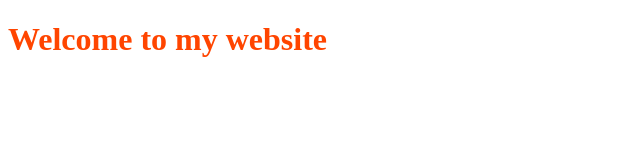
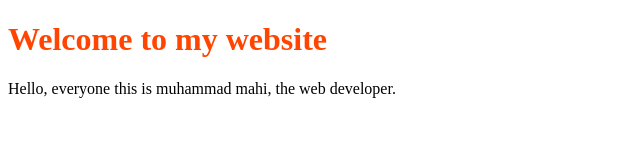
Before and after one commit to mahii060/my-second-repo, a plain HTML site: page index.html in a window 1280 px wide. Shown: the whole page, without its empty margins (0-640 px from the left). Drawn offline with Linux system fonts and the light colour scheme.

Commit message:
paragraph added

```diff
--- a/index.html
+++ b/index.html
@@ -11,6 +11,8 @@
 
 <body>
     <h1>Welcome to my website</h1>
+    <p>Hello, everyone this is muhammad mahi, the web developer.</p>
+
 </body>
 
 </html>
```
